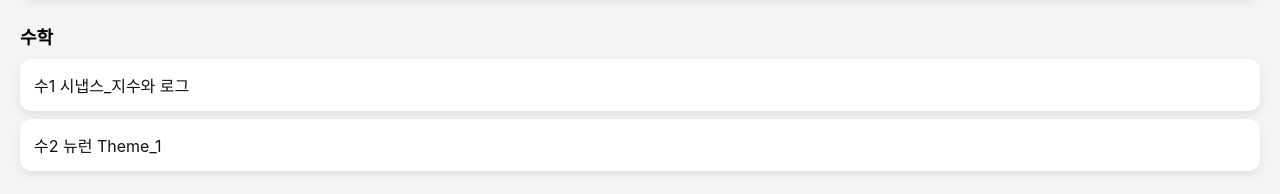
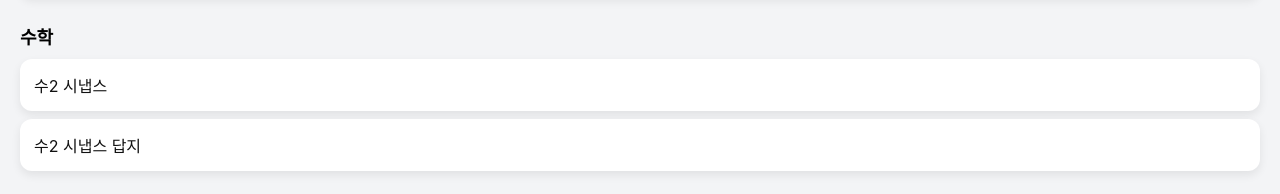
Before and after one commit to bg020730/Homework, a plain HTML site: page print.html in a window 1280 px wide. Shown: the part 238-432 px from the top of the page. Drawn offline with Linux system fonts and the light colour scheme.

Commit message:
Update print.html

```diff
--- a/print.html
+++ b/print.html
@@ -60,8 +60,8 @@
 
     <div class="subject">
       <h2>수학</h2>
-      <a class="pdf" href="pdf/math-1.pdf" download>수1 시냅스_지수와 로그</a>
-      <a class="pdf" href="pdf/math-2.pdf" download>수2 뉴런 Theme_1</a>
+      <a class="pdf" href="pdf/math-1.pdf" download>수2 시냅스</a>
+      <a class="pdf" href="pdf/math-2.pdf" download>수2 시냅스 답지</a>
     </div>
 
     <div class="subject">
```
